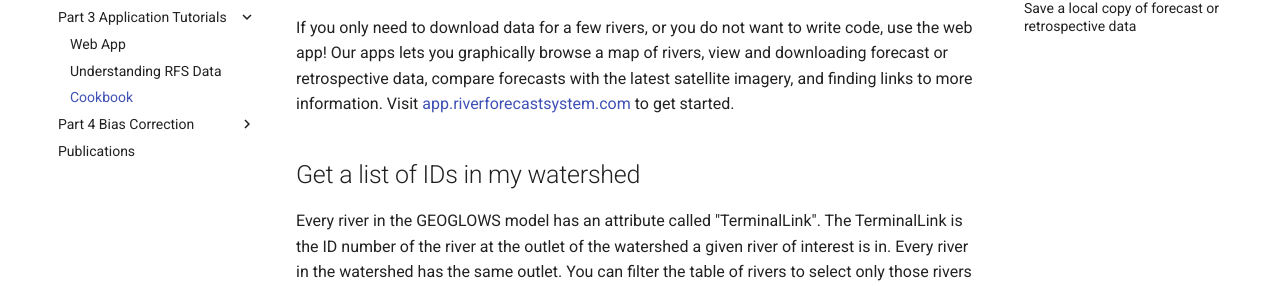
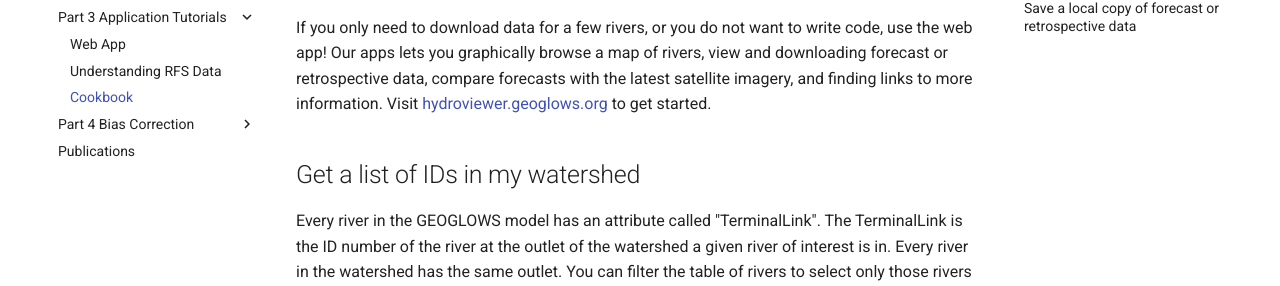
Before and after one commit to geoglows/training.geoglows.org, an MkDocs documentation site: the page built from docs/rfs/tutorials/code-snippets.md, in a window 1280 px wide and 900 px high. Shown: the part 256-542 px from the top of the window. Built offline with MkDocs 1.6.1 and Material for MkDocs 9.7.7, drawn with Linux system fonts in a browser that asks for light colours.

Commit message:
update links

```diff
--- a/docs/rfs/tutorials/code-snippets.md
+++ b/docs/rfs/tutorials/code-snippets.md
@@ -2,7 +2,7 @@
 
 If you only need to download data for a few rivers, or you do not want to write code, use the web app! Our apps lets you graphically
 browse a map of rivers, view and downloading forecast or retrospective data, compare forecasts with the latest satellite imagery, and
-finding links to more information. Visit [app.riverforecastsystem.com](https://app.riverforecastsystem.com){:target="_blank"} to get started.
+finding links to more information. Visit [hydroviewer.geoglows.org](https://hydroviewer.geoglows.org){:target="_blank"} to get started.
 
 ## Get a list of IDs in my watershed
 
```
Also changed, not shown: docs/rfs/accessing-data/find-river-numbers.md (+1 -1 lines).
